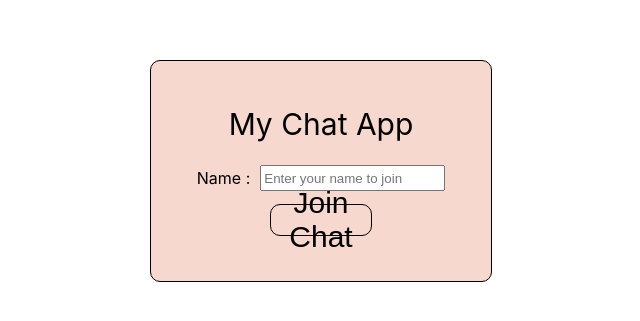
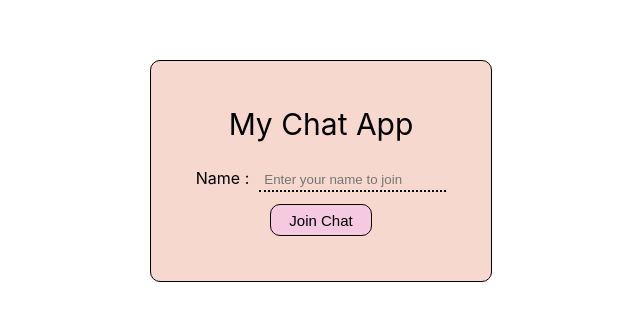
Before and after one commit to tabaahi07/Chat-Application, a React (Create React App) app: page / in a window 1280 px wide. Shown: the part 229-550 px from the top of the page, without its empty margins (319-959 px from the left). Built offline with nearby package versions, Linux system fonts and the light colour scheme.

Commit message:
minor css changes

```diff
--- a/src/CSS/InputBox.module.css
+++ b/src/CSS/InputBox.module.css
@@ -16,7 +16,7 @@
 .InputMessage input{
     background-color: transparent ;
     border: none ;
-    font-size: 30px ;
+    font-size: 25px ;
     outline: none ;
 }
 
--- a/src/CSS/LoginPage.module.css
+++ b/src/CSS/LoginPage.module.css
@@ -28,9 +28,15 @@
 
 .nameInput input{
     height: 20px;
+    outline: none ;
+    border: none ;
+    background-color: transparent ;
+    padding: 5px 5px 0 5px  ;
+    border-bottom: 2px dotted black ;
 }
 
 .joinBtn{
+    background-color: rgb(245, 202, 225);
     display: flex ;
     align-items: center ;
     justify-content: center ;
@@ -41,6 +47,7 @@
 }
 
 .joinBtn button{
+    font-size: 15px ;
     border: none;
     background-color: transparent ;
 }
```
